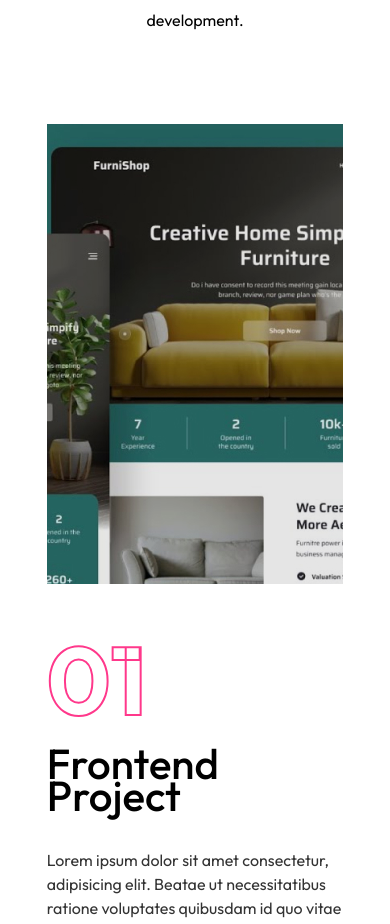
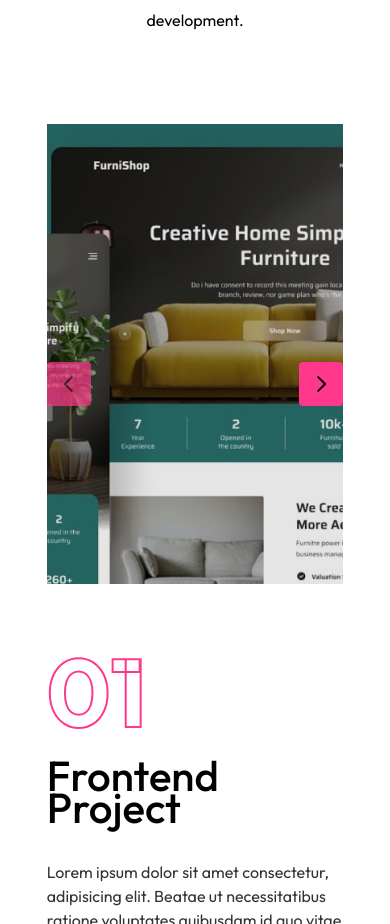
Before and after one commit to Hadayetullah/portfolio-v2, a Next.js app: page / in a window 390 px wide. Shown: the part 3749-4673 px from the top of the page. Built offline with nearby package versions, Linux system fonts and the light colour scheme; a web font is replaced by a local one.

Commit message:
Create WorkSliderBtns component and update colors for dark-mode.

```diff
--- a/app/components/MyWork.tsx
+++ b/app/components/MyWork.tsx
@@ -6,10 +6,11 @@ import React, { ForwardedRef, useState } from 'react'
 import { motion } from 'motion/react'
 import 'swiper/css';
 
-import { BsArrowUpRight, BsGithub } from "react-icons/bs";
+import { BsArrowUpRight, BsGithub, } from "react-icons/bs";
 
 import { Swiper, SwiperSlide } from 'swiper/react'
 import Link from 'next/link'
+import WorkSliderBtns from './WorkSliderBtns'
 
 const projects = [
     {
@@ -108,7 +109,7 @@ const MyWork = (props: Props) => {
                 <div className='flex flex-col gap-[20px]'>
                     <div
                         className='text-8xl font-bold text-transparent text-shadow-neutral-50'
-                        style={{ WebkitTextStroke: "2px var(--color-primarylight)"}}
+                        style={{ WebkitTextStroke: `2px var(--color-${props.isDarkMode ? 'secondary' : 'primarylight'})`}}
                     >
                         {project.num}
                     </div>
@@ -124,11 +125,11 @@ const MyWork = (props: Props) => {
                         {project.description}
                     </p>
 
-                    <ul className='flex gap-4 text-xl text-primarylight'>
+                    <ul className='flex gap-4 text-xl text-primarylight dark:text-secondary'>
                         {
                             project.stack.map((item:string, index:number) => (
                                 <li key={index}>
-                                    {item} {index !== project.stack.length - 1 && ','}
+                                    {item}{index !== project.stack.length - 1 && ','}
                                 </li>
                             ))
                         }
@@ -138,7 +139,7 @@ const MyWork = (props: Props) => {
 
                     {/* Linked buttons */}
                     <div className='flex items-center gap-4'>
-                        <div className='w-13 h-13 rounded-full bg-gray-300 text-black dark:text-white'>
+                        <div className='w-13 h-13 rounded-full bg-gray-300 dark:bg-secondarydarklight text-black dark:text-secondary'>
                             <Link
                                 href={project.live}
                                 title='Live Project'
@@ -148,7 +149,7 @@ const MyWork = (props: Props) => {
                             </Link>
                         </div>
 
-                        <div className='w-13 h-13 rounded-full bg-gray-300 text-black dark:text-white'>
+                        <div className='w-13 h-13 rounded-full bg-gray-300 dark:bg-secondarydarklight text-black dark:text-secondary'>
                             <Link
                                 href={project.live}
                                 title='GitHub Repository'
@@ -165,7 +166,7 @@ const MyWork = (props: Props) => {
                 <Swiper
                     slidesPerView={1}
                     spaceBetween={30}
-                    className='w-full h-[460px] mb-12'
+                    className='w-full h-[520px]'
                     onSlideChange={handleSlideChange}
                 >
                     {
@@ -174,7 +175,9 @@ const MyWork = (props: Props) => {
                                 <SwiperSlide
                                     key={index}
                                 >
-                                    <div className='w-full h-full flex items-center justify-center bg-pink-50/20'>
+                                    <div
+                                        className='relative w-full h-[460px] flex items-center
+                                        cursor-grab justify-center'>
                                         {/* Overlay */}
                                         <div className='absolute inset-0 bg-black/10 z-10'></div>
 
@@ -186,6 +189,9 @@ const MyWork = (props: Props) => {
                             )
                         })
                     }
+
+                    {/* Slider buttons */}
+                    <WorkSliderBtns />
                 </Swiper>
             </div>
         </motion.div>
--- /dev/null
+++ b/app/components/WorkSliderBtns.tsx
@@ -0,0 +1,36 @@
+import React from 'react'
+import {PiCaretLeftBold, PiCaretRightBold } from "react-icons/pi"
+import { useSwiper } from 'swiper/react';
+
+type Props = {}
+
+const WorkSliderBtns = (props: Props) => {
+    const swiper = useSwiper();
+    console.log(swiper)
+
+    const btnsStyle = `text-[22px] bg-primarylight dark:bg-transparent dark:border border-secondary
+    rounded w-[44px] h-[44px] justify-center items-center flex transition-all duration-300`;
+
+  return (
+    <div
+        className='absolute right-0 bottom-[calc(50%_-_22px)] lg:bottom-0 flex gap-2
+        z-20 w-full lg:w-auto justify-between lg:justify-normal'
+    >
+        <button
+            className={`${btnsStyle} ${swiper.isBeginning ? 'opacity-70 cursor-not-allowed' : 'cursor-pointer'}`}
+            onClick={() => swiper.slidePrev()}
+        >
+            <PiCaretLeftBold className={`text-black dark:text-secondary ${swiper.isBeginning ? 'text-black/70 dark:text-secondary/70' : ''}`} />
+        </button>
+
+        <button
+            className={`${btnsStyle} ${swiper.isEnd ? 'opacity-70 cursor-not-allowed' : 'cursor-pointer'}`}
+            onClick={() => swiper.slideNext()}
+        >
+            <PiCaretRightBold className={`text-black dark:text-secondary ${swiper.isEnd ? 'text-black/70 dark:text-secondary/70' : ''}`} />
+        </button>
+    </div>
+  )
+}
+
+export default WorkSliderBtns
```
